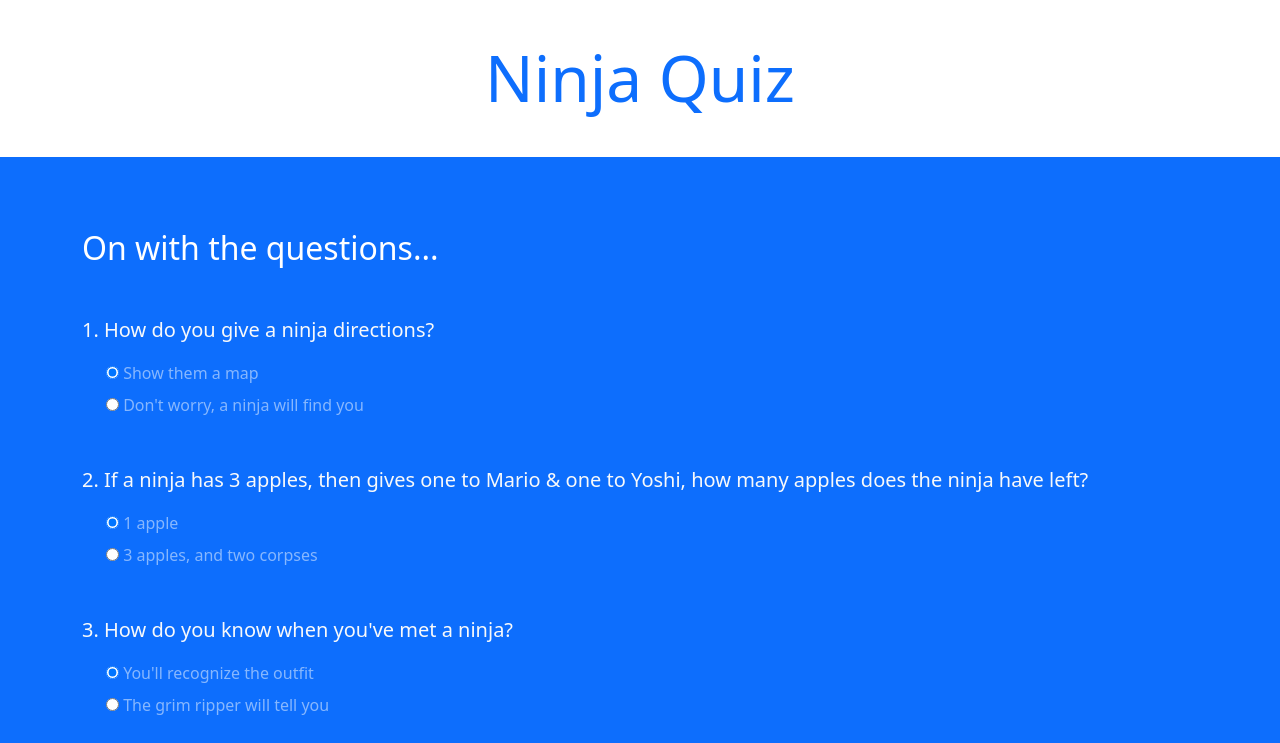
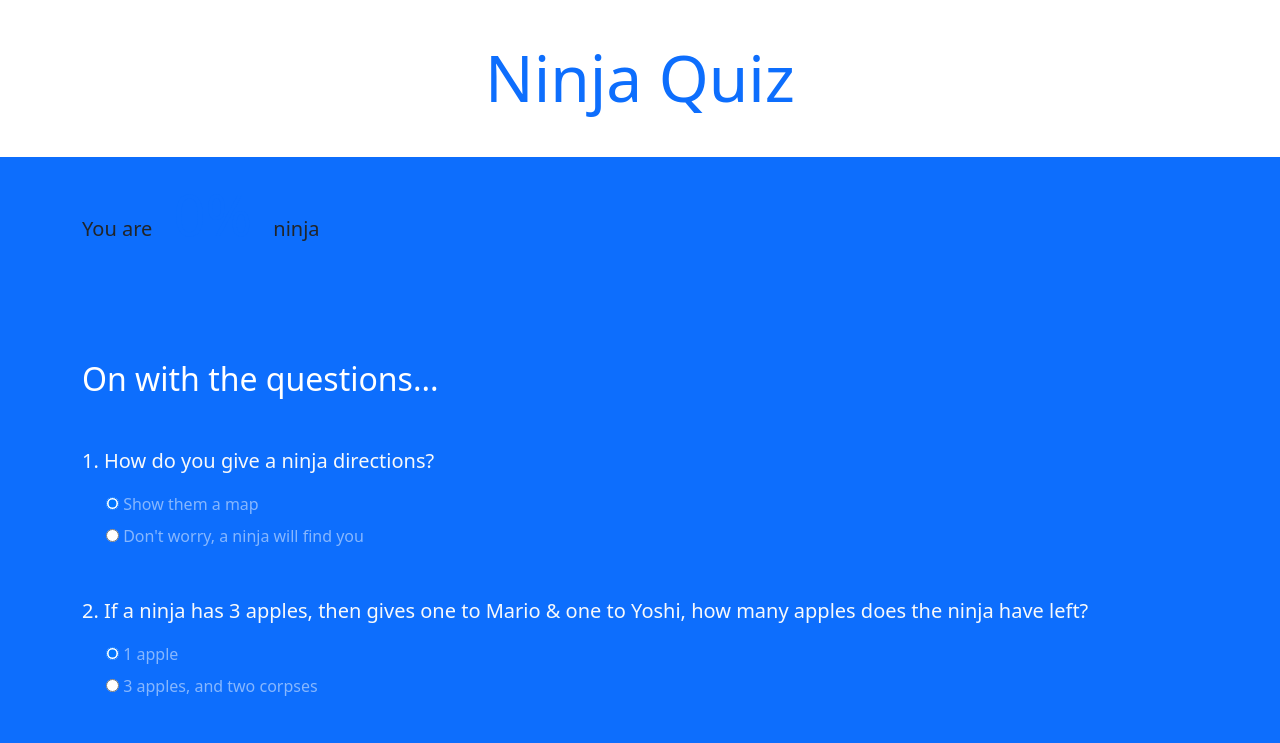
Before and after one commit to IrynaKr1/NinjaQuiz, a plain HTML site: page index.html in a window 1280 px wide. Shown: the top 743 px of the page. Drawn offline with nearby package versions, Linux system fonts and the light colour scheme.

Commit message:
add result section in html

```diff
--- a/index.html
+++ b/index.html
@@ -18,6 +18,14 @@
         <div class="container">
             <h2 class="text-primary display-3 my-4">Ninja Quiz</h2>
         </div>
+    </div>
+
+    <!-- result section -->
+
+    <div class="quiz py-4 bg-primary">
+       <div class="container lead">
+        <p>You are <span class="text-primary display-4 p-3">0%</span> ninja</p>
+       </div>
     </div>
 
     <!-- qiz section -->
```
